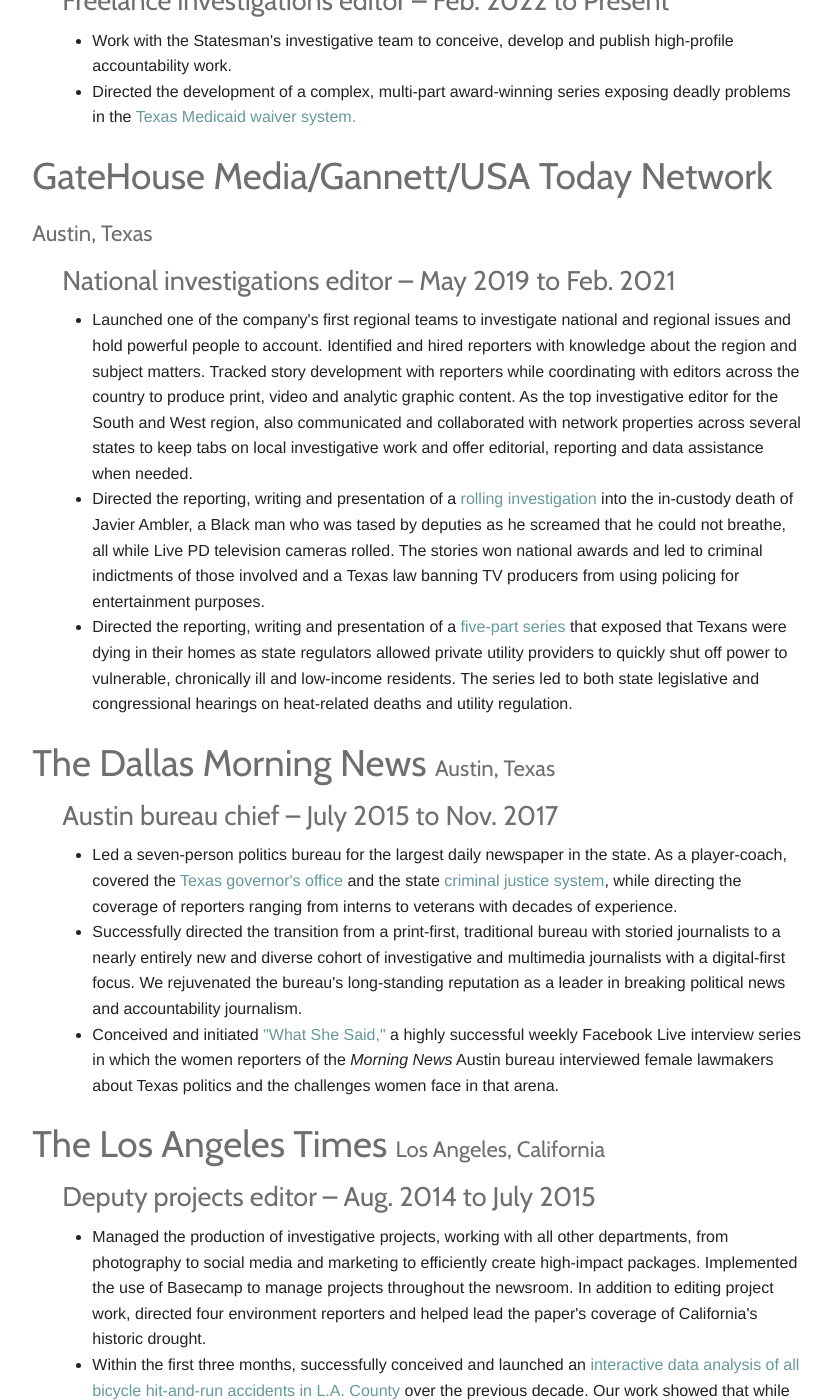
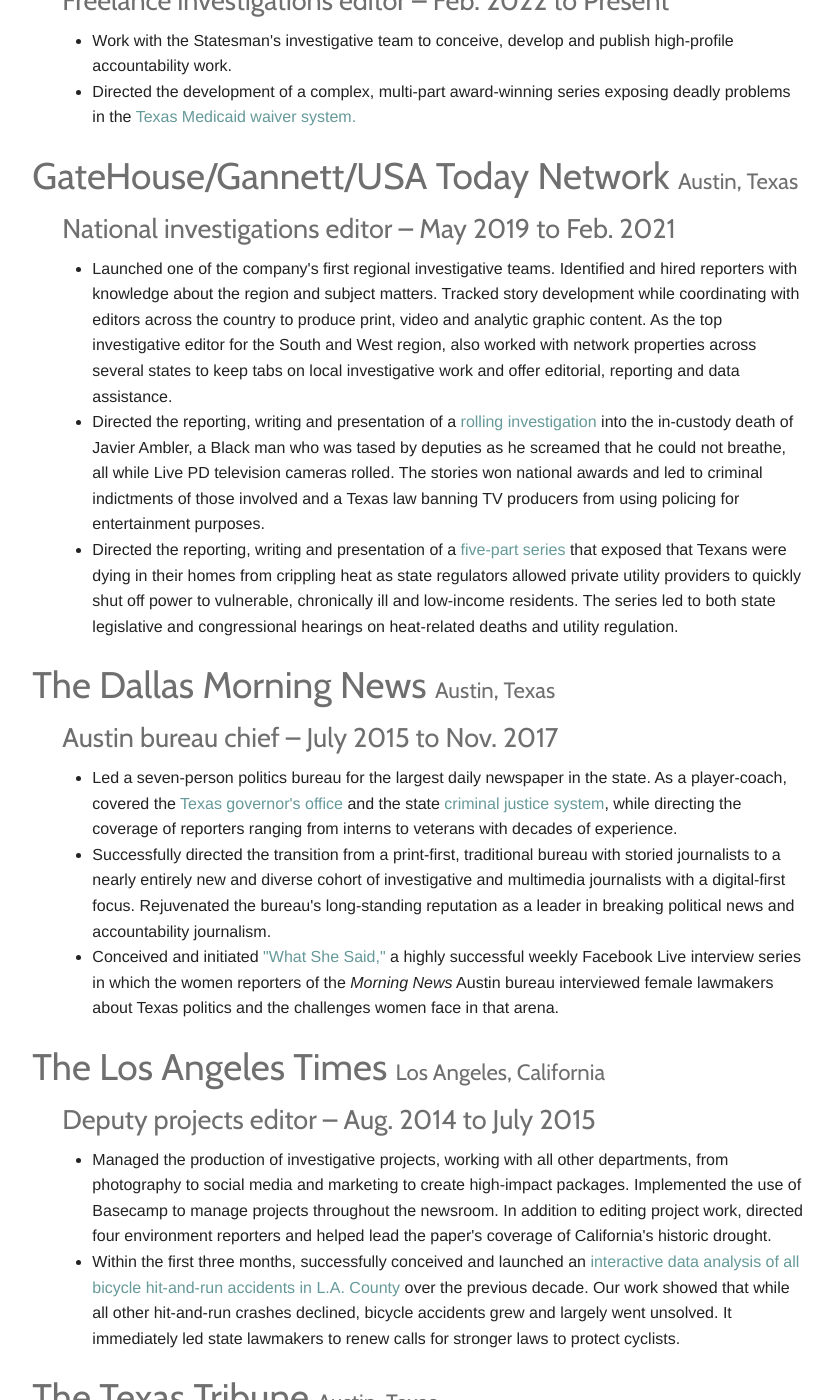
Before and after one commit to BrandiGrissom/resume, a Jekyll site: the page built from index.html, in a window 1280 px wide and 1400 px high, scrolled down 307 px. Shown: the whole window, without its empty margins (236-1069 px from the left). Built offline with Jekyll 4.4.1, drawn with Linux system fonts in a browser that asks for light colours; some of the changed text lies outside the part shown.

Commit message:
Update index.html

```diff
--- a/index.html
+++ b/index.html
@@ -30,16 +30,16 @@
 
 
     <h2 class="subheader">
-      GateHouse Media/Gannett/USA Today Network
+      GateHouse/Gannett/USA Today Network
       <small>Austin, Texas</small>
     </h2>
 
     <h3 class="subheader">National investigations editor – May 2019 to Feb. 2021</h3>
 
     <ul>
-      <li>Launched one of the company's first regional teams to investigate national and regional issues and hold powerful people to account. Identified and hired reporters with knowledge about the region and subject matters. Tracked story development with reporters while coordinating with editors across the country to produce print, video and analytic graphic content. As the top investigative editor for the South and West region, also communicated and collaborated with network properties across several states to keep tabs on local investigative work and offer editorial, reporting and data assistance when needed.
+      <li>Launched one of the company's first regional investigative teams. Identified and hired reporters with knowledge about the region and subject matters. Tracked story development while coordinating with editors across the country to produce print, video and analytic graphic content. As the top investigative editor for the South and West region, also worked with network properties across several states to keep tabs on local investigative work and offer editorial, reporting and data assistance.
       <li>Directed the reporting, writing and presentation of a <a href="https://www.statesman.com/story/lifestyle/public-safety/2020/06/08/austin-area-police-chase-ends-in-death-as-lsquolive-pdrsquo-cameras-roll/43273631/">rolling investigation</a> into the in-custody death of Javier Ambler, a Black man who was tased by deputies as he screamed that he could not breathe, all while Live PD television cameras rolled. The stories won national awards and led to criminal indictments of those involved and a Texas law banning TV producers from using policing for entertainment purposes.
-      <li>Directed the reporting, writing and presentation of a <a href="https://stories.usatodaynetwork.com/hostagetoheat/texas-heat-summer-temperatures-electricity-power-cut-off/site/gatehousenews.com">five-part series</a> that exposed that Texans were dying in their homes as state regulators allowed private utility providers to quickly shut off power to vulnerable, chronically ill and low-income residents. The series led to both state legislative and congressional hearings on heat-related deaths and utility regulation.
+      <li>Directed the reporting, writing and presentation of a <a href="https://stories.usatodaynetwork.com/hostagetoheat/texas-heat-summer-temperatures-electricity-power-cut-off/site/gatehousenews.com">five-part series</a> that exposed that Texans were dying in their homes from crippling heat as state regulators allowed private utility providers to quickly shut off power to vulnerable, chronically ill and low-income residents. The series led to both state legislative and congressional hearings on heat-related deaths and utility regulation.
 
     </ul>
 
@@ -53,7 +53,7 @@
 
     <ul>
       <li>Led a seven-person politics bureau for the largest daily newspaper in the state. As a player-coach, covered the <a href="http://www.dallasnews.com/news/texas-legislature/2017/03/01/major-conservatives-piggy-banks-behind-texas-obsession-amending-constitution">Texas governor's office</a> and the state <a href="http://www.dallasnews.com/news/dallas-ambush/2016/07/16/fatal-encounters-suspects-deaths-rise-across-texas-even-arrests-drop">criminal justice system</a>, while directing the coverage of reporters ranging from interns to veterans with decades of experience.
-      <li>Successfully directed the transition from a print-first, traditional bureau with storied journalists to a nearly entirely new and diverse cohort of investigative and multimedia journalists with a digital-first focus. We rejuvenated the bureau's long-standing reputation as a leader in breaking political news and accountability journalism.
+      <li>Successfully directed the transition from a print-first, traditional bureau with storied journalists to a nearly entirely new and diverse cohort of investigative and multimedia journalists with a digital-first focus. Rejuvenated the bureau's long-standing reputation as a leader in breaking political news and accountability journalism.
       <li>Conceived and initiated <a href="https://www.facebook.com/pg/dmnpolitics/videos/">"What She Said,"</a> a highly successful weekly Facebook Live interview series in which the women reporters of the <em>Morning News</em> Austin bureau interviewed female lawmakers about Texas politics and the challenges women face in that arena.
     </ul>
 
@@ -65,7 +65,7 @@
     <h3 class="subheader">Deputy projects editor – Aug. 2014 to July 2015</h3>
 
     <ul>
-      <li>Managed the production of investigative projects, working with all other departments, from photography to social media and marketing to efficiently create high-impact packages. Implemented the use of Basecamp to manage projects throughout the newsroom. In addition to editing project work, directed four environment reporters and helped lead the paper's coverage of California's historic drought.</li>
+      <li>Managed the production of investigative projects, working with all other departments, from photography to social media and marketing to create high-impact packages. Implemented the use of Basecamp to manage projects throughout the newsroom. In addition to editing project work, directed four environment reporters and helped lead the paper's coverage of California's historic drought.</li>
       <li>Within the first three months, successfully conceived and launched an <a href="http://graphics.latimes.com/la-bike-hit-and-runs/">interactive data analysis of all bicycle hit-and-run accidents in L.A. County</a> over the previous decade. Our work showed that while all other hit-and-run crashes declined, bicycle accidents grew and largely went unsolved. It immediately led state lawmakers to renew calls for stronger laws to protect cyclists.
       </li>
     </ul>
```
Also changed, not shown: other parts of index.html (+4 -4 lines).
